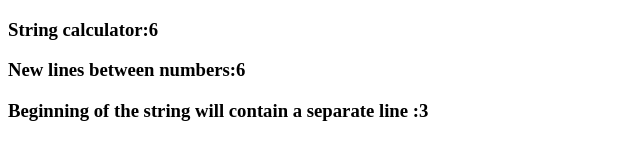
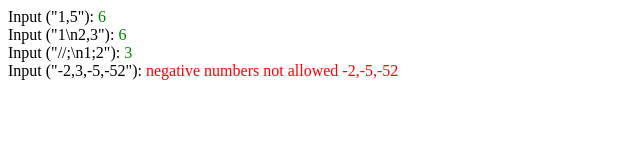
Before and after one commit to danielarulraj-jesudoss/incubyte, a plain HTML site: page index.html in a window 1280 px wide. Shown: the whole page, without its empty margins (0-640 px from the left). Drawn offline with Linux system fonts and the light colour scheme.

Commit message:
validate negative numbers

```diff
--- a/add.js
+++ b/add.js
@@ -1,4 +1,11 @@
-function add(inputstr,intx) {
+function add(inputstr, intx) {
+  var isNegative = inputstr.match(/-?\d+/g).map(Number);
+  console.log("isNegative", isNegative);
+  let negativeNumbers = isNegative.filter((num) => num < 0);
+  console.log("isNegative", negativeNumbers);
+  if (negativeNumbers.length > 0) {
+    document.getElementById("resultX" + intx).innerHTML = "negative numbers not allowed " + negativeNumbers.toString();
+  } else {
     var str = inputstr.replace(/[^0-9]/g, "");
     console.log("str", str);
     let sumOf = 0;
@@ -6,8 +13,10 @@ function add(inputstr,intx) {
       sumOf += parseInt(str.charAt(i));
       console.log(str.charAt(i));
     }
-  document.getElementById("resultX"+intx).innerHTML = sumOf;
+    document.getElementById("resultX" + intx).innerHTML = sumOf;
   }
-add("1,5",1);
-add("1\n2,3",2);
-add("//;\n1;2",3);
+}
+add("1,5", 1);
+add("1\n2,3", 2);
+add("//;\n1;2", 3);
+add("-2,3,-5,-52", 4);
--- a/index.html
+++ b/index.html
@@ -4,9 +4,10 @@
     <title>Home Page</title>
   </head>
   <body>
-    <h3>String calculator:<span id="resultX1"></span></h3>
-    <h3>New lines between numbers:<span id="resultX2"></span></h3>
-    <h3>Beginning of the string will contain a separate line :<span id="resultX3"></span></h3>
+    <div><label for="num1">Input ("1,5"):</label> <span id="resultX1" style="color: green;"></span></div>
+    <div><label for="num1">Input ("1\n2,3"):</label> <span id="resultX2" style="color: green;"></span></div>
+    <div><label for="num1">Input ("//;\n1;2"):</label> <span id="resultX3" style="color: green;"></span></div>
+    <div><label for="num1">Input ("-2,3,-5,-52"):</label> <span id="resultX4" style="color: red;"></span> </div>
     <script src="add.js"></script>
   </body>
 </html>
```
Also changed, not shown: Output.png (added). Lines whose indentation alone changed are shown as unchanged.
